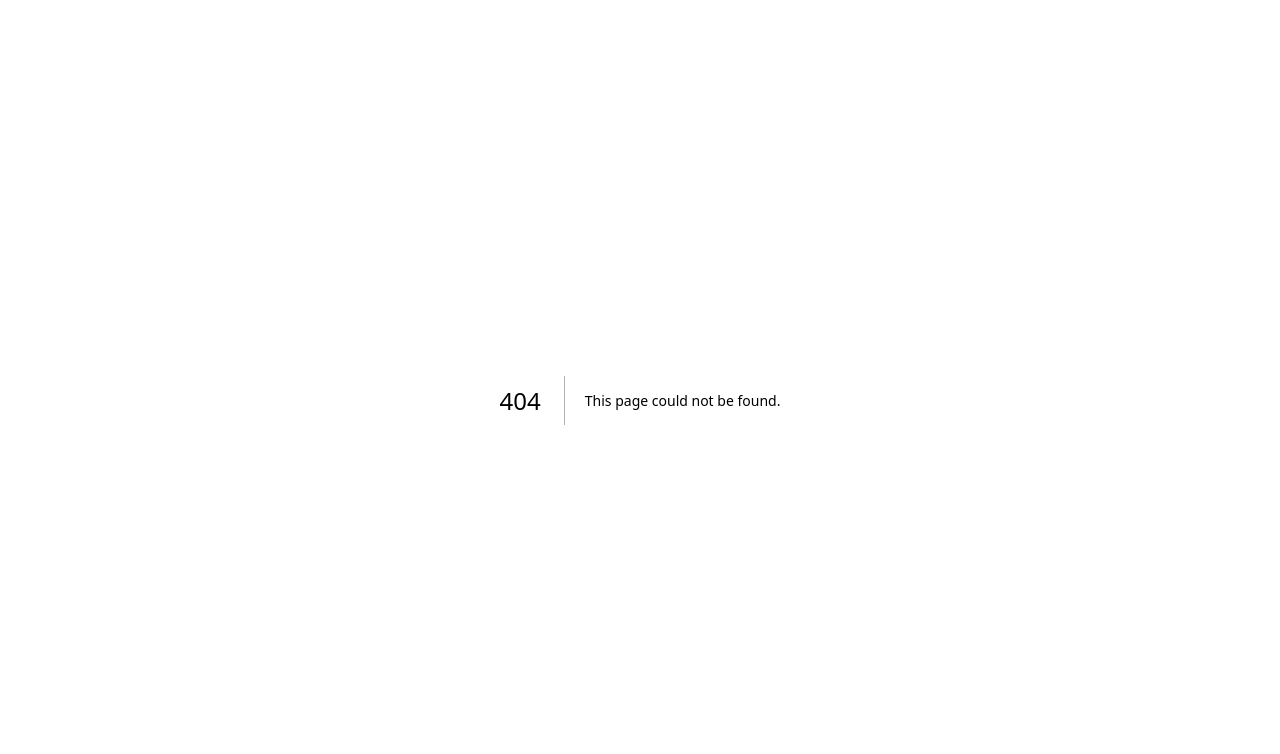
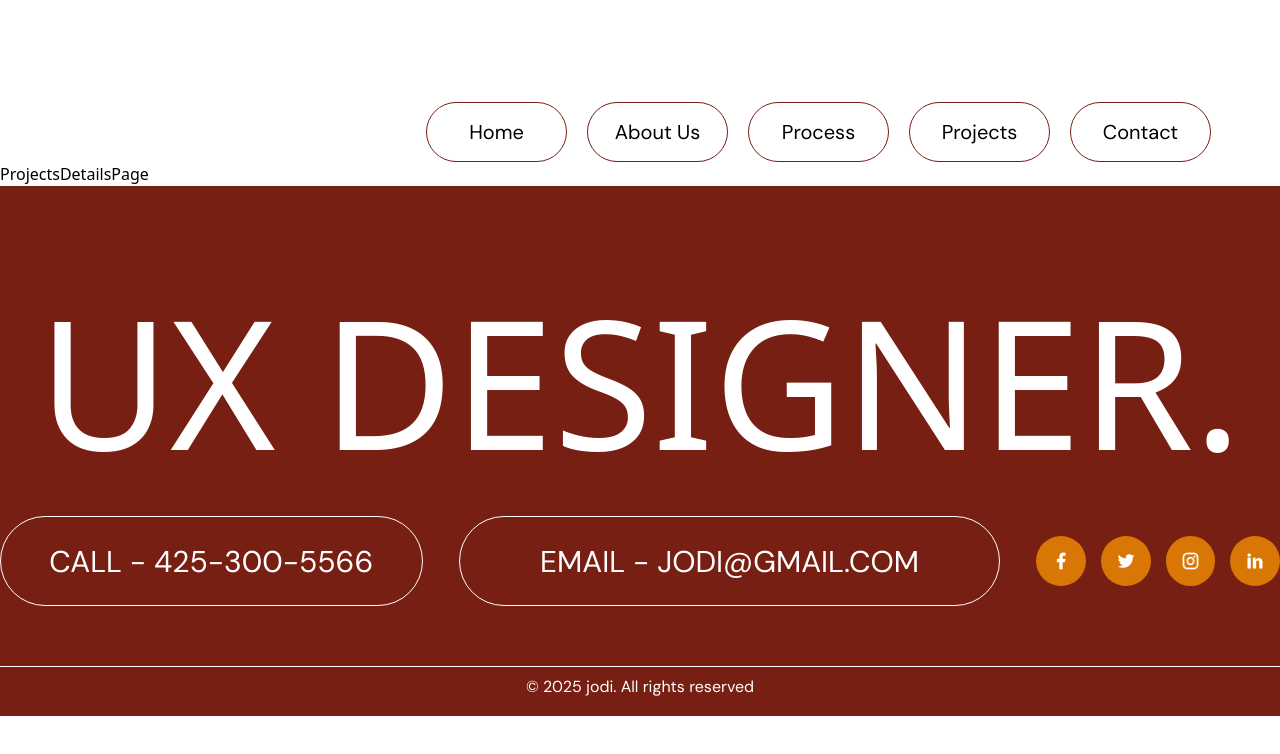
Before and after one commit to BS-Joy/unucreate-portfolio-fe, a Next.js app: page /projects/1 in a window 1280 px wide. Before the commit this address had no page. Shown: the top 754 px of the page. Built offline with nearby package versions, Linux system fonts and the light colour scheme; a web font is replaced by a local one.

Commit message:
project details page started

```diff
--- /dev/null
+++ b/src/app/(CommonLayout)/(otherPages)/projects/[id]/page.tsx
@@ -0,0 +1,33 @@
+import projectImg from '@/assets/myProjects.png'
+
+const projects = [
+    {
+        id: 1,
+        title: 'The Giver – UX Research for Anonymous Gift-Giving Platform',
+        description: 'The Giver is an innovative, anonymous gift-giving platform designed to streamline charitable donations with a seamless user experience.',
+        image: projectImg
+    },
+    {
+        id: 2,
+        title: 'Blendyd Drive – UX/UI Design for Blendyd Studios',
+        description: 'Blendyd Studios is a software development firm modernizing recruitment in the trucking industry using AI and Machine Learning.',
+        image: projectImg
+    },
+    {
+        id: 3,
+        title: 'Bumble x Jodi Swaby Art Collaboration',
+        description: 'In partnership with Bumble, I explored the nuances of dating through an art project titled “The Dance of Dating.”',
+        image: projectImg
+    },
+]
+
+const ProjectsDetailsPage = async ({ params }: { params: { id: string } }) => {
+    const { id } = await params
+    console.log(id, 'project id');
+
+    return (
+        <div>ProjectsDetailsPage</div>
+    )
+}
+
+export default ProjectsDetailsPage
--- a/src/app/(CommonLayout)/(otherPages)/projects/page.tsx
+++ b/src/app/(CommonLayout)/(otherPages)/projects/page.tsx
@@ -1,8 +1,10 @@
+'use client'
 import arrow from '@/assets/projectsArrow.png'
 import projectImg from '@/assets/myProjects.png'
 import Image from 'next/image'
 import DoubleButton from '@/components/Shared/DoubleButton'
 import OtherPagesLetsChat from '@/components/OtherPages/OtherPagesLetsChat'
+import { useRouter } from "next/navigation";
 
 const projects = [
     {
@@ -27,6 +29,7 @@ const projects = [
 
 
 const ProjectsPage = () => {
+    const router = useRouter();
     return (
         <div className='px-[70px] mt-14'>
             {/* My Latest Projects Hero section */}
@@ -49,7 +52,7 @@ const ProjectsPage = () => {
                         ${index % 2 === 0 ? 'bg-lightBlue' : 'bg-secondary'}`}>
                         <h1 className='font-fascinate text-[80px] leading-[80px] max-w-[1024px] pt-[60px]'>{project.title}</h1>
                         <p className='font-dmSans leading-[40px] text-[20px] pt-[20px] uppercase max-w-4xl'>{project.description}</p>
-                        <div className='pt-[40px]'>
+                        <div className='pt-[40px]' onClick={() => router.push(`/projects/${project.id}`)}>
                             <DoubleButton text='Read more' bgColor='bg-brown' textColor='text-primary' />
                         </div>
 
```
